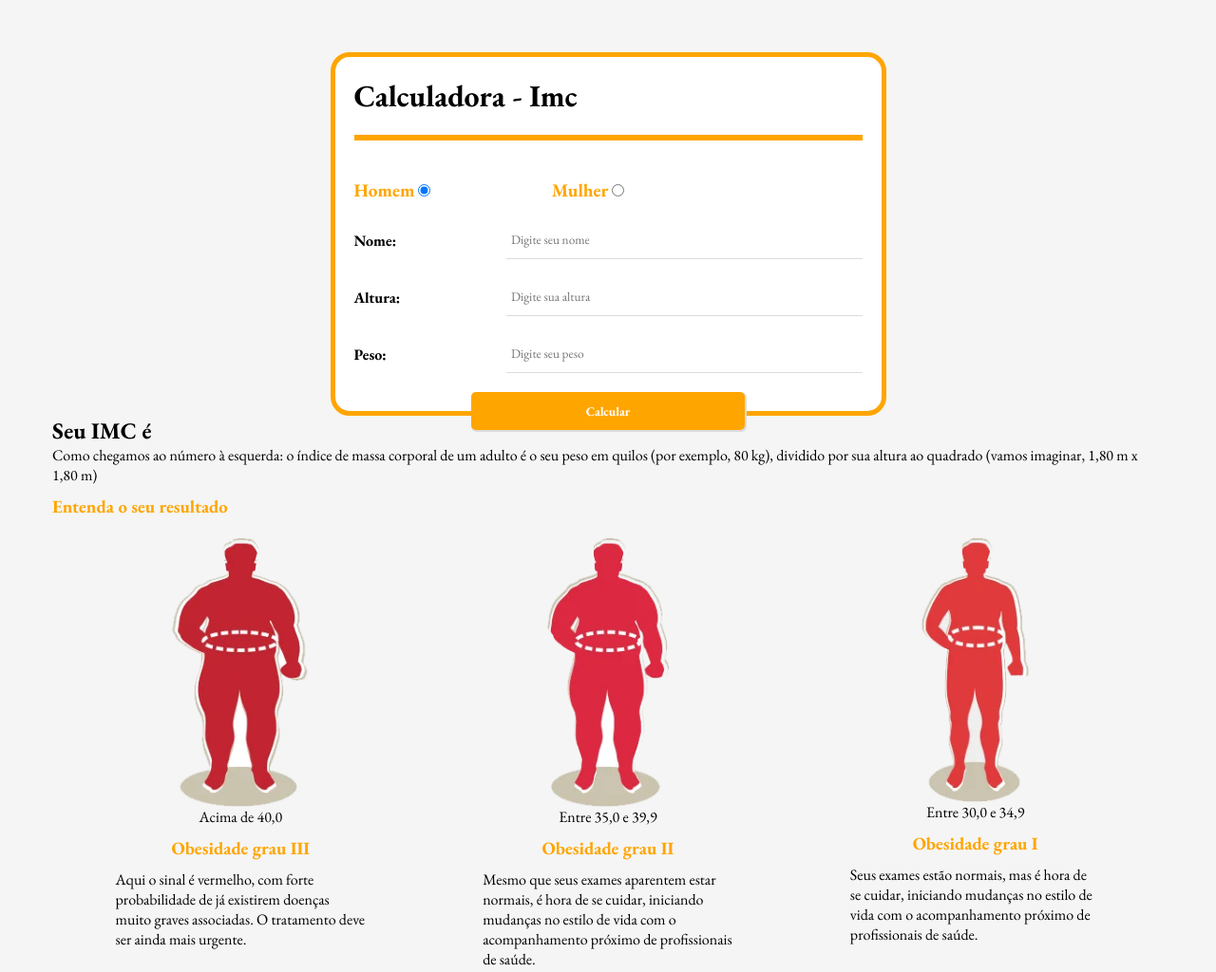
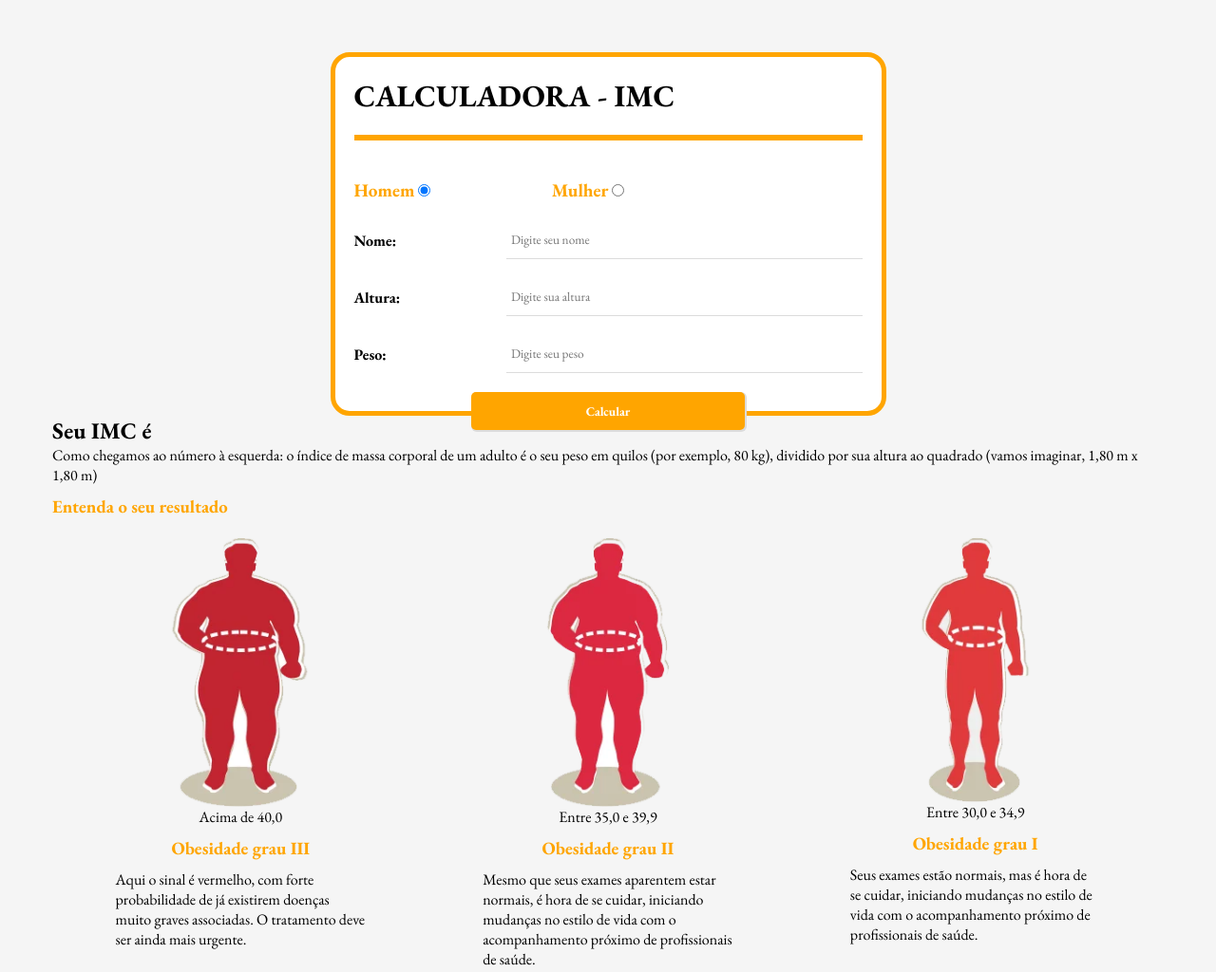
Before and after one commit to guix7/Calculadora_Imc, a plain HTML site: page index.html in a window 1280 px wide. Shown: the top 1024 px of the page at 95% size. Drawn offline with nearby package versions, Linux system fonts and the light colour scheme; files whose address does not match are found by name.

Commit message:
alterando titulo

```diff
--- a/index.html
+++ b/index.html
@@ -14,7 +14,7 @@
 </head>
 <body>
     <div class="calculator">
-        <h1 class="titulo">Calculadora - Imc</h1>
+        <h1 class="titulo">CALCULADORA - IMC</h1>
         <hr class="linha">
 
         <div class="sexo">
```
